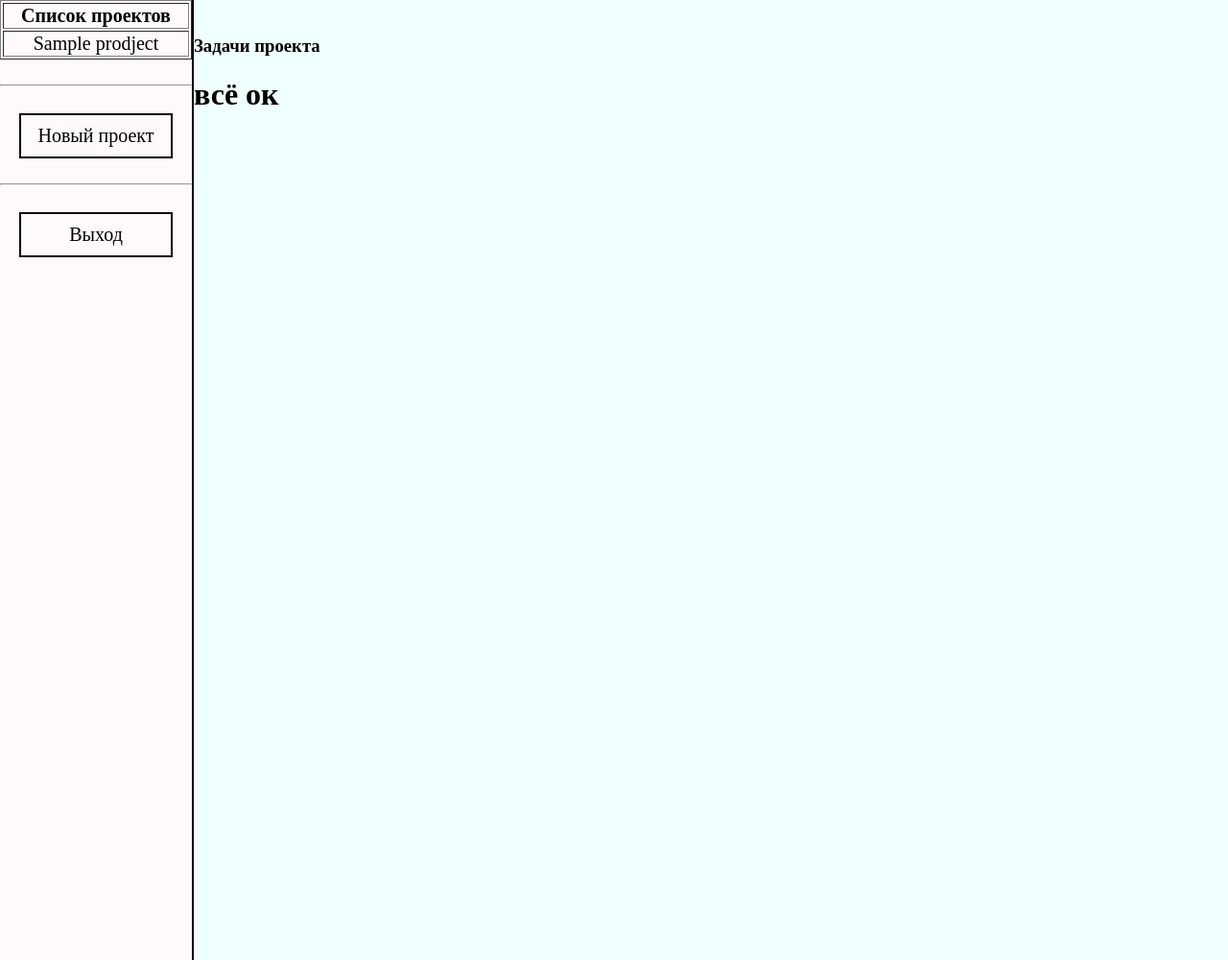
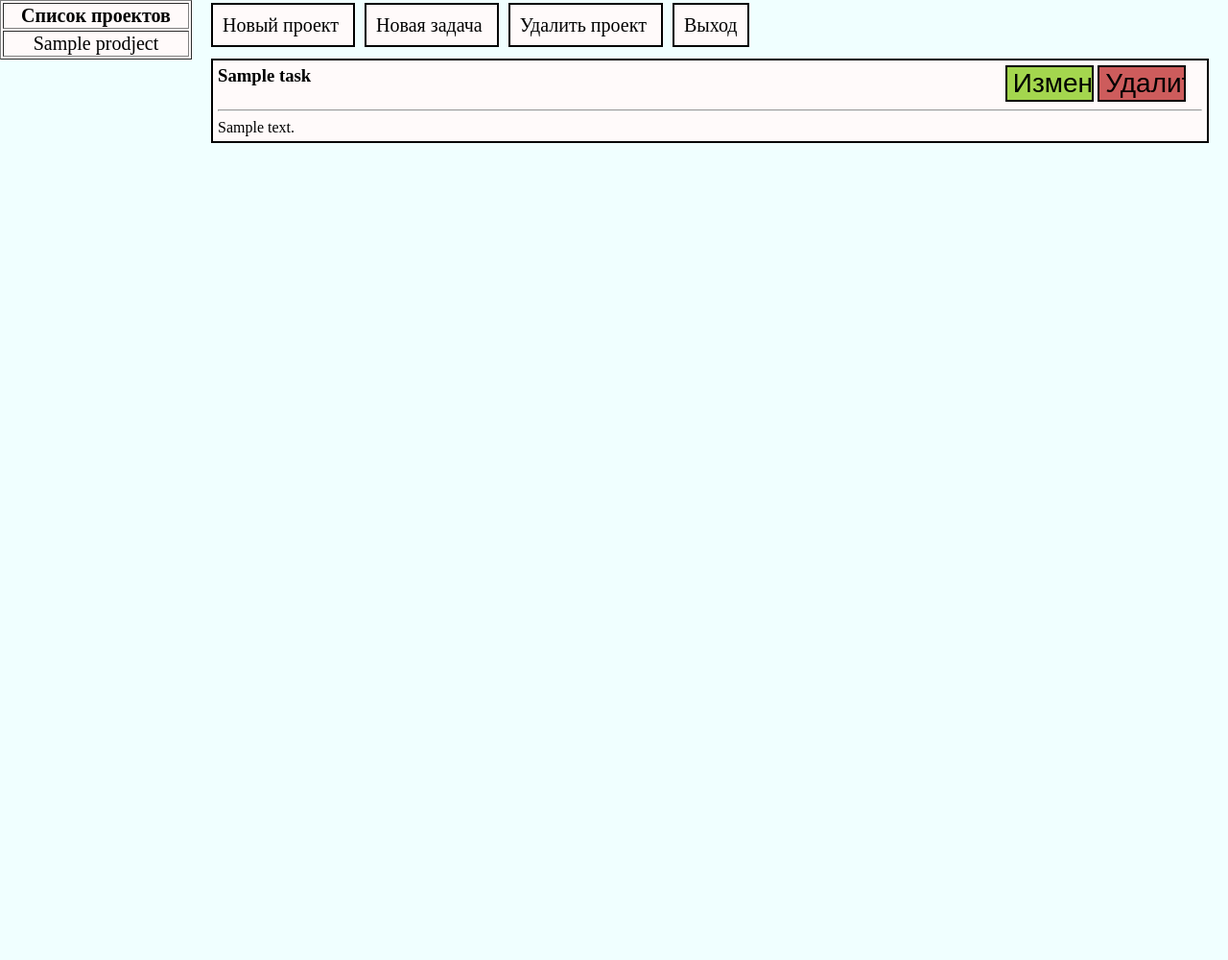
Before and after one commit to Green-seeker-of-interesting/tasks_book, a Flask app: page /prodject/1/ in a window 1280 px wide. Shown: the whole page at 96% size. After the commit the page ends 149 px from the top, so only its background shows below. Run offline with Flask 2, Linux system fonts and the light colour scheme; a user stored in the database is signed in; tables that the repository leaves empty hold one stand-in row (values such as "Sample post").

Commit message:
Реализауия задач

```diff
--- a/app/static/css/styles.css
+++ b/app/static/css/styles.css
@@ -2,6 +2,7 @@
 body{
     padding: 0;
     margin: 0;
+    background-color: #F0FFFF;
 }
 
 .form-contact label {
@@ -12,11 +13,6 @@ body{
 .form-contact p {
     margin: 10px 0 10px 0;
 }
-
-.form-contact input[type=submit], textarea {
-    font-size: 16px;
-}
-
 
 .form_items{
     display: block;
@@ -29,7 +25,7 @@ body{
     margin-left: 30%;
     padding: 10px;
     width: 40%;
-    background-color: #F0FFFF;
+    background-color: #FFFAFA;
     border-radius: 10px;
     border: 2px solid rgb(0, 0, 0);
 }
@@ -43,30 +39,20 @@ body{
 .leftcol { /* Левая колонка */
     float: left; /* Обтекание справа */
     width: 200px; /* Ширина колонки */
-    height: 1000px;
+    height: auto;
     background-color: #FFFAFA;
-    border-right: 2px solid black;
    }
 
 .rightcol{
-    width: 100%; /* Ширина колонки */
-    height: 1000px;
+    width: auto; /* Ширина колонки */
+    margin-left: 200px;
+    height: auto;
     background-color: #F0FFFF;
+    padding: 15px;
 }
 
-.new_prodject_but{
-    font-size: 20px;
-    background-color: #FFFAFA;
-    margin-left: 10%;
-    margin-right: 10%;
-    margin-top: 2px;
-    padding: 10px;
-    text-align: center;
-    border: 2px solid black;
-}
-
-.new_prodject_but:hover{
-    background-color: #F0FFFF;
+.btn_workspace:hover{
+    background-color:  rgb(238, 200, 105);
 }
 
 a {
@@ -82,5 +68,107 @@ a {
 }
 
 .prodject_list_item:hover{
-    background-color: #F0FFFF;
+    background-color:  rgb(238, 200, 105);
 }
+
+/* Рабочая область */
+
+p{
+    margin: 0;
+}
+
+.heder_workspace{
+    background-color: aqua;
+}
+
+.btn_workspace{
+    width: 200px;
+    display: inline;
+    font-size: 20px;
+    background-color: #FFFAFA;
+    margin: 5px;
+    padding: 10px;
+    text-align: center;
+    border: 2px solid black;
+}
+
+.card{
+    border: 2px solid black;
+    margin: 5px;
+    padding: 5px;
+    background-color: #FFFAFA;
+}
+
+.a_yes {
+    background-color: rgb(164, 214, 78);
+    border: 2px solid black;
+    height: 100px;
+    width: 500px;
+    font-size: 30px;
+}
+
+.a_not {
+    background-color: indianred;
+    border: 2px solid black;
+    height: 100px;
+    width: 500px;
+    font-size: 30px;
+}
+
+form {
+    display: inline;
+}
+
+
+.card_title{
+    margin: 0;
+    float: left; /* Обтекание справа */
+    width: 80%; /* Ширина колонки */
+    height: auto;
+}
+
+
+.a_change {
+    background-color: rgb(164, 214, 78);
+    border: 2px solid black;
+    width: 9%;
+    font-size: 28px;
+    display: inline;
+}
+
+.a_change_del {
+    background-color: indianred;
+    border: 2px solid black;
+    width: 9%;
+    font-size: 28px;
+}
+
+.form_prj_item {
+    font-size: 20px;
+    margin: 2px;
+}
+
+.input_item input {
+    width: 98%;
+    font-size: 20px;
+    border-radius: 10px;
+}
+
+.input_submit input {
+    width: 20%;
+    height: 50px;
+    border-radius: 20px;
+    margin-left: 40%;
+    font-size: 20px;
+}
+
+.input_submit input:hover{
+    background-color: rgb(238, 200, 105);
+}
+
+textarea{
+    font-size: 20px;
+    width: 98%;
+    resize: none;
+    height: 600px;
+}
--- a/app/templates/index.html
+++ b/app/templates/index.html
@@ -20,31 +20,41 @@
 
     </table>
 
-    <br>
-    <hr>
-    <br>
-
-    <a href="{{ url_for('new_prodject') }}">
-    <div class="new_prodject_but">
-        Новый проект
-    </div>
-    </a>
-
-    <br>
-    <hr>
-    <br>
-
-    <a href="{{ url_for('logout') }}">
-    <div class="new_prodject_but">
-        Выход
-    </div>
-    </a>
-
 </div>
 
 <div class="rightcol">
     {% block workspace %}
 
+        <a href="{{ url_for('new_prodject') }}">
+            <div class="btn_workspace">
+                Новый проект
+            </div>
+        </a>
+
+
+        {% if flag_prodject %}
+            <a href="new_task">
+                <div class="btn_workspace">
+                    Новая задача
+                </div>
+            </a>
+
+            <a href="del_project">
+                <div class="btn_workspace">
+                    Удалить проект
+                </div>
+            </a>
+
+        {% endif %}
+
+        <a href="{{ url_for('logout') }}">
+            <div class="btn_workspace">
+                Выход
+            </div>
+        </a>
+
+        <br>
+        <br>
 
     {% endblock %}
 </div>
--- a/app/templates/prodject.html
+++ b/app/templates/prodject.html
@@ -1,13 +1,31 @@
 {% extends 'index.html' %}
 
 {% block workspace %}
-    <br>
-    <h3>Задачи проекта</h3>
+   {{ super() }}
 
     {% if tasks %}
-        <h1> всё ок </h1>
+        {% for key in tasks.keys() %}
+        <div class="card" >
+            <div class="heder_card">
+                <h3 class="card_title">{{ tasks[key][0] }} </h3>
+            </div>
+
+            <form action="change/{{ key }}">
+                <input type="submit" value="Изменить" class="a_change">
+            </form>
+
+            <form action="change_del/{{ key }}" method="post">
+                <input type="submit" value="Удалить" class="a_change_del">
+            </form>
+
+            <hr>
+            <p> {{ tasks[key][1]|safe}} </p>
+            <!-- {{ tasks[key][1]|safe}} -->
+        </div>
+
+        {% endfor %}
     {% else %}
-        <h1> Записей нет </h1>
+        <h3>Записей нет</h3>
     {% endif %}
 
 {% endblock %}
--- a/app/views.py
+++ b/app/views.py
@@ -2,10 +2,9 @@ from flask import render_template, flash, request, redirect, url_for
 from flask_login import login_required, logout_user, current_user
 
 from app import app
-from app.forms import LoginForm, RegistrForm, CreateProjectFrom
-from logic import db
-from logic.user_worker import user_login_worker, user_registr_worker
-from logic.prodject_worker import create_prodject, get_prodject_array, get_task_array
+from app.forms import LoginForm, RegistrForm, CreateProjectFrom, CreateTaskForm
+from logic import user_worker as usw
+from logic import prodject_worker as pjw
 
 
 @app.route("/")
@@ -14,7 +13,7 @@ def index():
     return render_template(
         "index.html",
         title = "Main",
-        prodjects = get_prodject_array(),
+        prodjects = pjw.get_prodject_array(),
         )
 
 
@@ -26,7 +25,7 @@ def login():
 
     form = LoginForm()
     if request.method == "POST" and form.is_submitted():
-        if user_login_worker(email=form.email.data, psw=form.psw.data):
+        if usw.user_login_worker(email=form.email.data, psw=form.psw.data):
             return redirect(url_for("index"))
 
 
@@ -42,7 +41,7 @@ def register():
 
     if request.method == "POST":
         if form.is_submitted():
-            out_flag =  user_registr_worker(
+            out_flag =  usw.user_registr_worker(
                 name=form.name.data,
                 email=form.email.data,
                 psw=form.psw.data,
@@ -75,13 +74,13 @@ def new_prodject():
     form = CreateProjectFrom()
 
     if request.method == "POST":
-        if create_prodject(form.name.data):
+        if pjw.create_prodject(form.name.data):
             return redirect(url_for("index"))
 
     return render_template(
         "new_prodject.html",
         form=form,
-        prodjects = get_prodject_array(),
+        prodjects = pjw.get_prodject_array(),
     )
 
 
@@ -91,6 +90,78 @@ def new_prodject():
 def prodject(prodject_id):
     return render_template(
         "prodject.html",
-        prodjects = get_prodject_array(),
-        tasks = get_task_array(prodject_id=prodject_id),
+        prodjects = pjw.get_prodject_array(),
+        tasks = pjw.get_task_array(prodject_id=prodject_id),
+        flag_prodject = True,
     )
+
+
+@app.route('/prodject/<int:prodject_id>/new_task', methods=["GET", "POST"])
+@login_required
+def new_task(prodject_id):
+    form = CreateTaskForm()
+
+    if request.method == "POST":
+        pjw.create_task_to_prodject(
+            prodject_id=prodject_id,
+            title=form.title.data,
+            content=form.content.data
+            )
+        return redirect(f"/prodject/{prodject_id}/")
+
+
+
+    return render_template(
+        "new_task.html",
+        prodjects = pjw.get_prodject_array(),
+        flag_prodject = False,
+        form=form,
+    )
+
+
+@app.route('/prodject/<int:prodject_id>/del_project', methods=["GET", "POST"])
+@login_required
+def del_project(prodject_id):
+
+    if request.method == "POST":
+        pjw.del_project_worker(prodject_id=prodject_id)
+        return redirect("/")
+
+    return render_template(
+        "delete_project.html",
+        prodjects = pjw.get_prodject_array(),
+        flag_prodject = False,
+    )
+
+
+@app.route('/prodject/<int:prodject_id>/change_del/<int:task_id>', methods=["POST"])
+@login_required
+def del_task(prodject_id, task_id):
+    pjw.del_task_worker(task_id=task_id)
+    return redirect("..")
+
+
+
+@app.route('/prodject/<int:prodject_id>/change/<int:task_id>', methods=["GET" ,"POST"])
+@login_required
+def change_task(prodject_id, task_id):
+    task = pjw.get_task_by_id(task_id=task_id)
+    form = CreateTaskForm(
+        title = task.title,
+        content = task.content.replace("<br>","\n")
+    )
+
+    if request.method == "POST":
+        pjw.change_task(
+            task=task,
+            title=form.title.data,
+            content=form.content.data,
+            )
+        return redirect("..")
+
+    return render_template(
+        "new_task.html",
+        prodjects = pjw.get_prodject_array(),
+        flag_prodject = True,
+        form=form,
+    )
--- a/logic/prodject_worker.py
+++ b/logic/prodject_worker.py
@@ -1,6 +1,6 @@
 from flask_login import current_user
 
-from logic.models import Prodject
+from logic.models import Prodject, Task
 from logic import db
 
 
@@ -24,9 +24,7 @@ def get_prodject_array()-> dict:
 
 
 def get_task_array(prodject_id)-> dict:
-
     pjc = db.session.query(Prodject).filter(Prodject.id == prodject_id).first()
-
     out = dict()
     if pjc:
         for item in pjc.tasks:
@@ -34,3 +32,49 @@ def get_task_array(prodject_id)-> dict:
                 str(item.id) : [item.title , item.content]
             })
     return out
+
+def get_task_by_id(task_id):
+    return db.session.query(Task).filter(Task.id == task_id).first()
+
+
+def create_task_to_prodject(prodject_id, title, content)->bool:
+
+    content = content.replace("\n", "<br>")
+
+    nTask = Task(
+        title = title,
+        content = content,
+        author = current_user.id,
+        prodject = prodject_id
+    )
+
+    db.session.add(nTask)
+    db.session.commit()
+
+    return True
+
+
+def change_task(task, title, content)->bool:
+
+    content = content.replace("\n", "<br>")
+    task.content = content
+    task.title = title
+
+    db.session.add(task)
+    db.session.commit()
+
+    return True
+
+
+def del_project_worker(prodject_id):
+    pjc = db.session.query(Prodject).filter(Prodject.id == prodject_id).first()
+    for task in pjc.tasks:
+        db.session.delete(task)
+    db.session.delete(pjc)
+    db.session.commit()
+
+
+def del_task_worker(task_id):
+    task = db.session.query(Task).filter(Task.id == task_id).first()
+    db.session.delete(task)
+    db.session.commit()
```
Also changed, not shown: app/forms.py (+8 -2 lines), app/templates/delete_project.html (added, +17 -0 lines), app/templates/new_prodject.html (+11 -6 lines), app/templates/new_task.html (added, +18 -0 lines), docs/задачи.md (added, +2 -0 lines), data/my_db.db.
